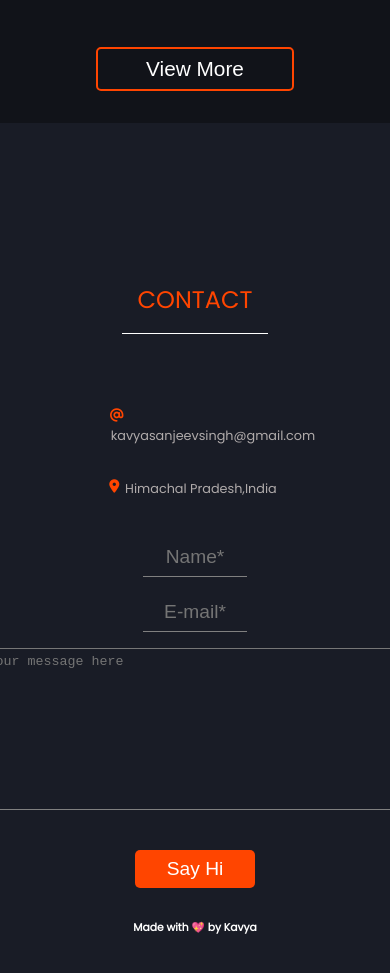
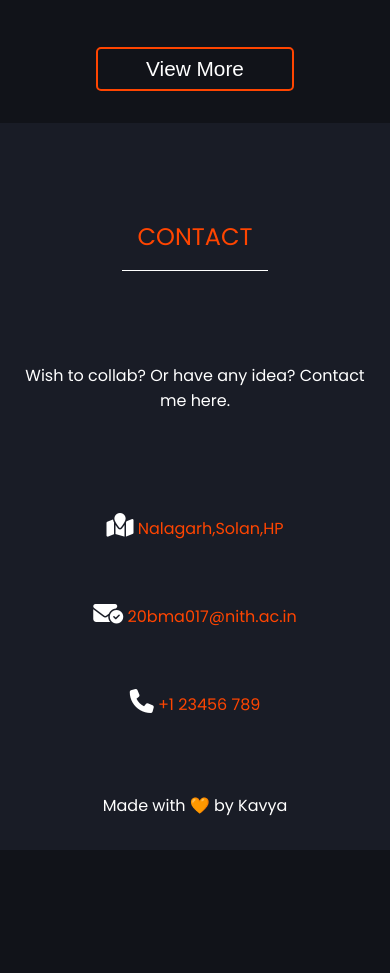
Before and after one commit to Kavya-25/portfolio, a plain HTML site: page index.html in a window 390 px wide. Shown: the part 6165-7138 px from the top of the page. After the commit the page ends 7015 px from the top, so only its background shows below. Drawn offline with nearby package versions, Linux system fonts and the light colour scheme.

Commit message:
contact section design changed

```diff
--- a/index.html
+++ b/index.html
@@ -140,7 +140,7 @@
         <div class="portfolio-container">
 <ul class="cards">
     <li class="cards__item">
-      <div class="card" data-aos="fade-right">
+      <div class="card" data-aos="fade-up">
         <div class="card__image card__image--nimbus"></div>
         <div class="card__content">
           <div class="card__title">Nimbus 2022</div>
@@ -151,7 +151,7 @@
       </div>
     </li>
     <li class="cards__item">
-      <div class="card" data-aos="fade-right">
+      <div class="card" data-aos="fade-up">
         <div class="card__image card__image--hillffair"></div>
         <div class="card__content">
           <div class="card__title">Hillffair 2022</div>
@@ -162,7 +162,7 @@
       </div>
     </li>
     <li class="cards__item">
-      <div class="card" data-aos="fade-right">
+      <div class="card" data-aos="fade-upt">
         <div class="card__image card__image--freshmen"></div>
         <div class="card__content">
           <div class="card__title">Freshmen Interviews</div>
@@ -173,7 +173,7 @@
       </div>
     </li>
     <li class="cards__item">
-      <div class="card" data-aos="fade-right">
+      <div class="card" data-aos="fade-up">
         <div class="card__image card__image--portfolio"></div>
         <div class="card__content">
           <div class="card__title">My Portfolio</div>
@@ -184,7 +184,7 @@
       </div>
     </li>
     <li class="cards__item">
-        <div class="card" data-aos="fade-right">
+        <div class="card" data-aos="fade-up">
           <div class="card__image card__image--music"></div>
           <div class="card__content">
             <div class="card__title">Music Player</div>
@@ -195,7 +195,7 @@
         </div>
       </li>
       <li class="cards__item">
-        <div class="card" data-aos="fade-right">
+        <div class="card" data-aos="fade-up">
           <div class="card__image card__image--todo"></div>
           <div class="card__content">
             <div class="card__title">To-do list</div>
@@ -211,21 +211,22 @@
     </section>
     <section id="contact">
         <div class="heading" data-aos="fade-down">Contact</div>
+        <div class="contactTxt">Wish to collab? Or have any idea? Contact me here.</div>
         <div class="contact-container">
-       <div class="contact-info" data-aos="fade-left">
-          <p><i class="fa-solid fa-at mail"></i>&nbsp;kavyasanjeevsingh@gmail.com</p>
-          <p> <i class="fa-solid fa-location-dot location"></i>&nbsp;Himachal Pradesh,India</p>
-       </div>
-       <div class="form" data-aos="fade-right">
-           <form action="">
-               <input type="text" placeholder="Name*">
-               <input type="email" placeholder="E-mail*">
-               <textarea cols="50" rows="10" placeholder="Your message here"></textarea>
-           </form>
-       </div>
+            <div class="contact">
+                <i class="fa-solid fa-map-location"></i>
+                <span>Nalagarh,Solan,HP</span>
+            </div>
+            <div class="contact">
+                <i class="fa-solid fa-envelope-circle-check"></i>
+                <span>20bma017@nith.ac.in</span>
+            </div>
+            <div class="contact">
+                <i class="fa-solid fa-phone"></i>
+                <span>+1 23456 789</span>
+            </div>
     </div>
-    <button type="submit"><a href="mailto:kavyasanjeevsingh@gmail.com">Say Hi</a></button>
-    <h6>Made with 💖 by Kavya</h6>
+    <p>Made with 🧡 by Kavya</p>
     </section>
 
 
--- a/style.css
+++ b/style.css
@@ -181,8 +181,8 @@ backdrop-filter: blur( 4px );
 #about,
 #skills,
 #education,
-#portfolio,
-#contact {
+#portfolio
+{
   display: flex;
   flex-direction: column;
   align-items: center;
@@ -212,7 +212,6 @@ display: none;
     width: 0
   }
 }
-
 @keyframes blink {
   50% {
     border-color: transparent
@@ -260,7 +259,7 @@ display: none;
   width:80%;
 }
 .skills-bar{
-  width: 70%;
+  width: 80%;
   padding: 1rem;
   box-shadow: 5px 5px 10px rgba(0,0,0,0.2);
   background: rgba( 66, 66, 94, 0.25 );
@@ -560,73 +559,42 @@ border-radius: 10px;
 /*
 contact section css
  */
+ #contact{
+  height: fit-content;
+  display: flex;
+  align-items: center;
+  justify-content: center;
+  flex-direction: column;
+ }
  .contact-container{
 display: flex;
 justify-content: space-around;
 align-items: center;
 width: 90%;
+margin: 1rem 0;
 }
- .contact-info,.form{
-   width: 50%;
+.contactTxt{
+  font-size: 1.1rem;
+  margin: 2rem 0;
+  padding: 20px;
 }
- .contact-info p{
-   font-size: 1.2rem;
-   color: rgb(176, 171, 171);
-   margin: 2rem;
+.contact{
+  margin: 1rem;
 }
- .contact-info p i{
-   font-size: 2rem;
+.contact i{
+  font-size: 3rem;
+  display: block;
+  margin: 1rem 0;
 }
- .form form{
-   display: flex;
-   flex-direction: column;
-   justify-content: center;
-   align-items: center;
- }
- form input{
-   border: none;
-   width: 50%;
-   padding: 0.5rem;
-   color: white;
-   text-align: center;
-   background: transparent;
-   outline: none;
-   border-bottom: 1px solid #808080;
-   margin:0.5rem;
+.contact span{
+  color: orangered;
   font-size: 1.2rem;
 }
- form textarea{
-  resize: none;
-  padding: 0.3rem;
-   background-color: transparent;
-   color: #808080;
-   border-bottom: 1px solid #808080;
-   outline: none;
-   margin: 0.5rem;
- }
- #contact button {
-  background-color: orangered;
-  border: none;
-  outline: none;
-  padding: 0.5rem 2rem;
+#contact p{
   margin: 2rem 0;
-  border-radius: 5px;
 
 }
- #contact button a{
-   color: white;
-   text-decoration: none;
-   font-size: 1.2rem;
- }
 
- #contact h6{
-   margin-bottom: 0.5rem;
-
- }
- .location,.mail{
-   color: orangered;
-   transform: scale(0.7);
- }
 /* all sections css */
 section {
   height: 100vh;
@@ -696,14 +664,6 @@ section:nth-child(even) {
   .contact-container{
     flex-direction: column;
   }
-  .contact-info p{
-    font-size: 0.8rem;
-    color: rgb(176, 171, 171);
-    margin: 2rem 0;
-  }
-  .contact-info p i{
-    font-size: 1.2rem;
-  }
   .social-icons{
     display: none;
   }
@@ -731,5 +691,20 @@ width: 80%;
     width: 90%;
   }
   .intro button {
-    padding: 1rem 2rem;}
+    padding: 1rem 2rem;
   }
+  .contact-container{
+    width: 100%;
+  }
+  .contact i{
+    font-size: 1.5rem;
+    display: inline-block;
+  }
+  .contact span{
+    font-size: 1rem;
+  }
+  .contactTxt{
+    font-size: 1rem;
+    text-align: center;
+  }
+}
```
Lines whose indentation alone changed are shown as unchanged.
